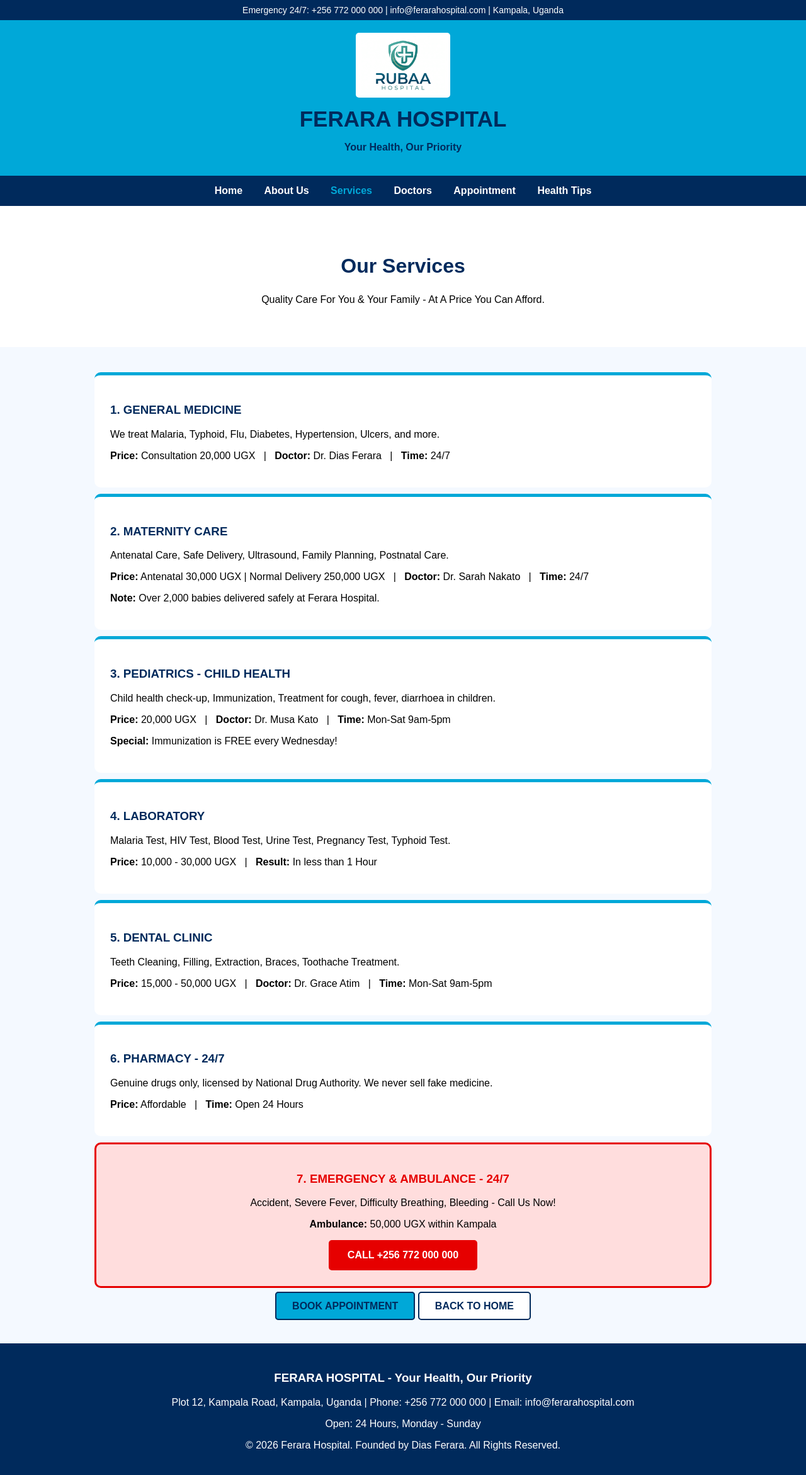
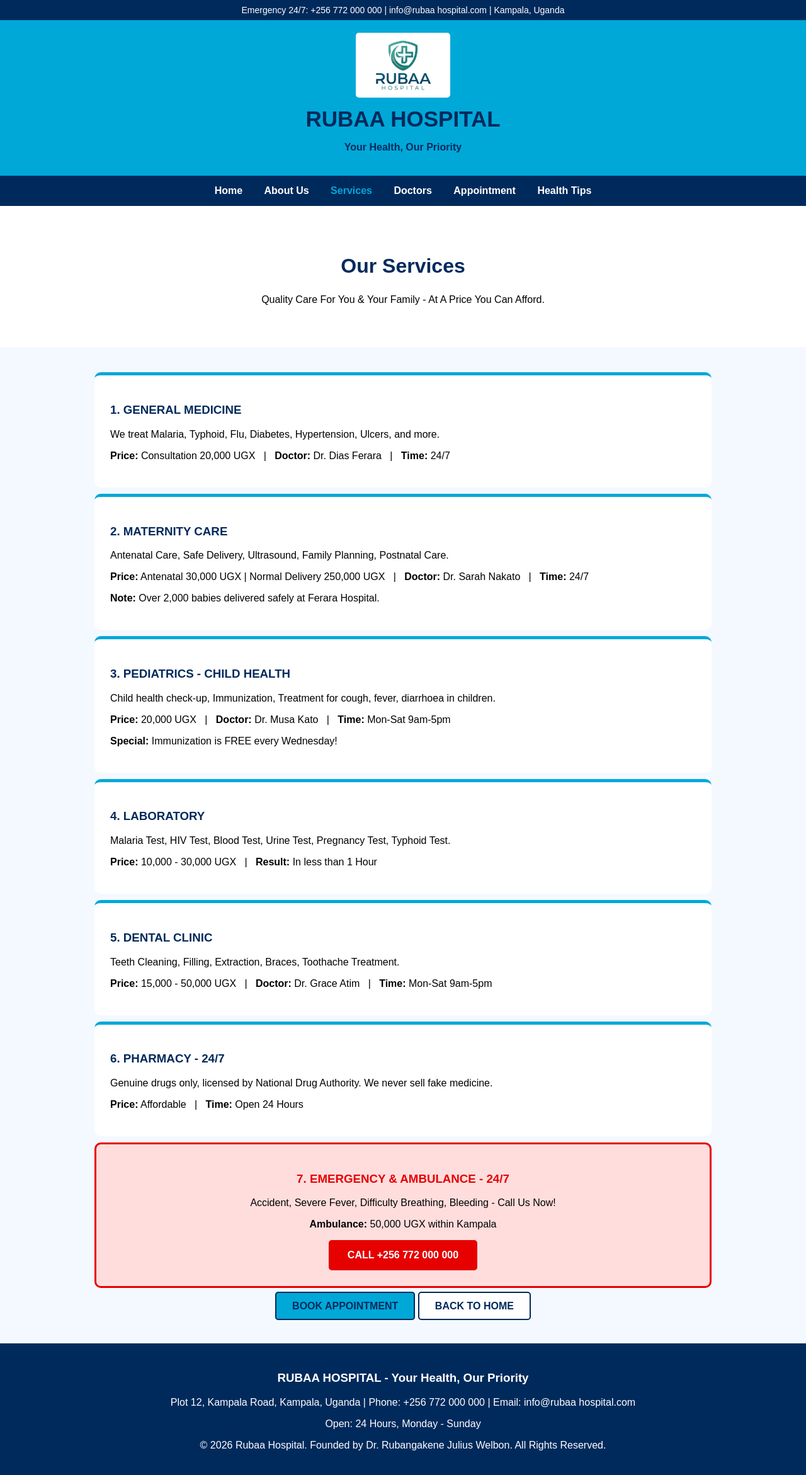
Before and after one commit to 0756428681/Project, a plain HTML site: page Services.html in a window 1280 px wide. Shown: the whole page at 63% size. Drawn offline with Linux system fonts and the light colour scheme.

Commit message:
Update Services.html

```diff
--- a/Services.html
+++ b/Services.html
@@ -2,15 +2,15 @@
 <html lang="en">
 <head>
 <meta charset="UTF-8">
-<title>Our Services - FERARA HOSPITAL</title>
+<title>Our Services - RUBAA HOSPITAL</title>
 </head>
 <body style="margin:0;font-family:Arial,sans-serif;background:#f4f9ff;">
 
-<div style="background:#002a5c;color:white;padding:8px;text-align:center;font-size:14px">Emergency 24/7: +256 772 000 000 | info@ferarahospital.com | Kampala, Uganda</div>
+<div style="background:#002a5c;color:white;padding:8px;text-align:center;font-size:14px">Emergency 24/7: +256 772 000 000 | info@rubaa hospital.com | Kampala, Uganda</div>
 
 <div style="background:#00a8d8;text-align:center;padding:20px 10px;color:#002a5c">
-<img src="rubaa.jpg" alt="Ferara Hospital Logo" style="width:140px;background:white;padding:5px;border-radius:5px">
-<h1 style="margin:10px 0 0 0;font-size:35px">FERARA HOSPITAL</h1>
+<img src="rubaa.jpg" alt="Rubaa Hospital Logo" style="width:140px;background:white;padding:5px;border-radius:5px">
+<h1 style="margin:10px 0 0 0;font-size:35px">RUBAA HOSPITAL</h1>
 <p><b>Your Health, Our Priority</b></p>
 </div>
 
@@ -83,10 +83,10 @@
 </div>
 
 <div style="background:#002a5c;color:white;text-align:center;padding:25px">
-<h3>FERARA HOSPITAL - Your Health, Our Priority</h3>
-<p>Plot 12, Kampala Road, Kampala, Uganda | Phone: +256 772 000 000 | Email: info@ferarahospital.com</p>
+<h3>RUBAA HOSPITAL - Your Health, Our Priority</h3>
+<p>Plot 12, Kampala Road, Kampala, Uganda | Phone: +256 772 000 000 | Email: info@rubaa hospital.com</p>
 <p>Open: 24 Hours, Monday - Sunday</p>
-<p>© 2026 Ferara Hospital. Founded by Dias Ferara. All Rights Reserved.</p>
+<p>© 2026 Rubaa Hospital. Founded by Dr. Rubangakene Julius Welbon. All Rights Reserved.</p>
 </div>
 
 </body>
```
